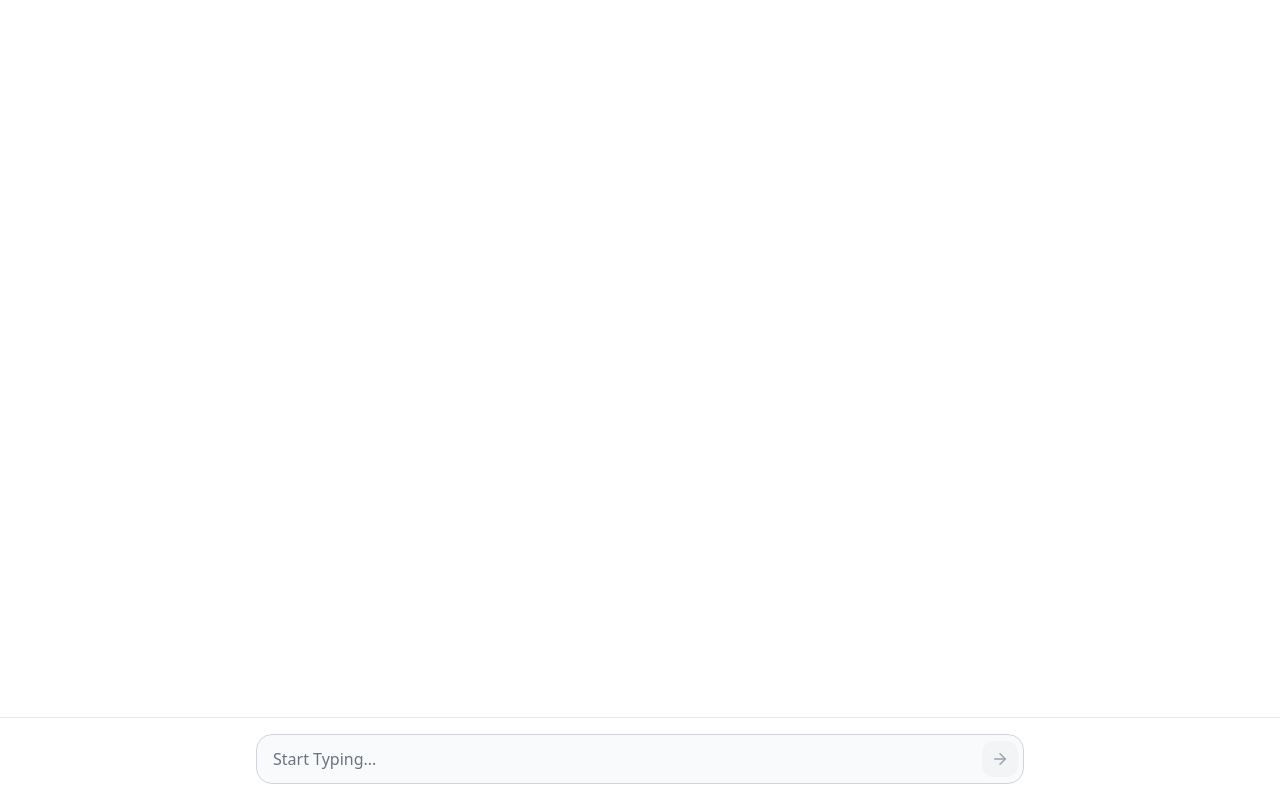
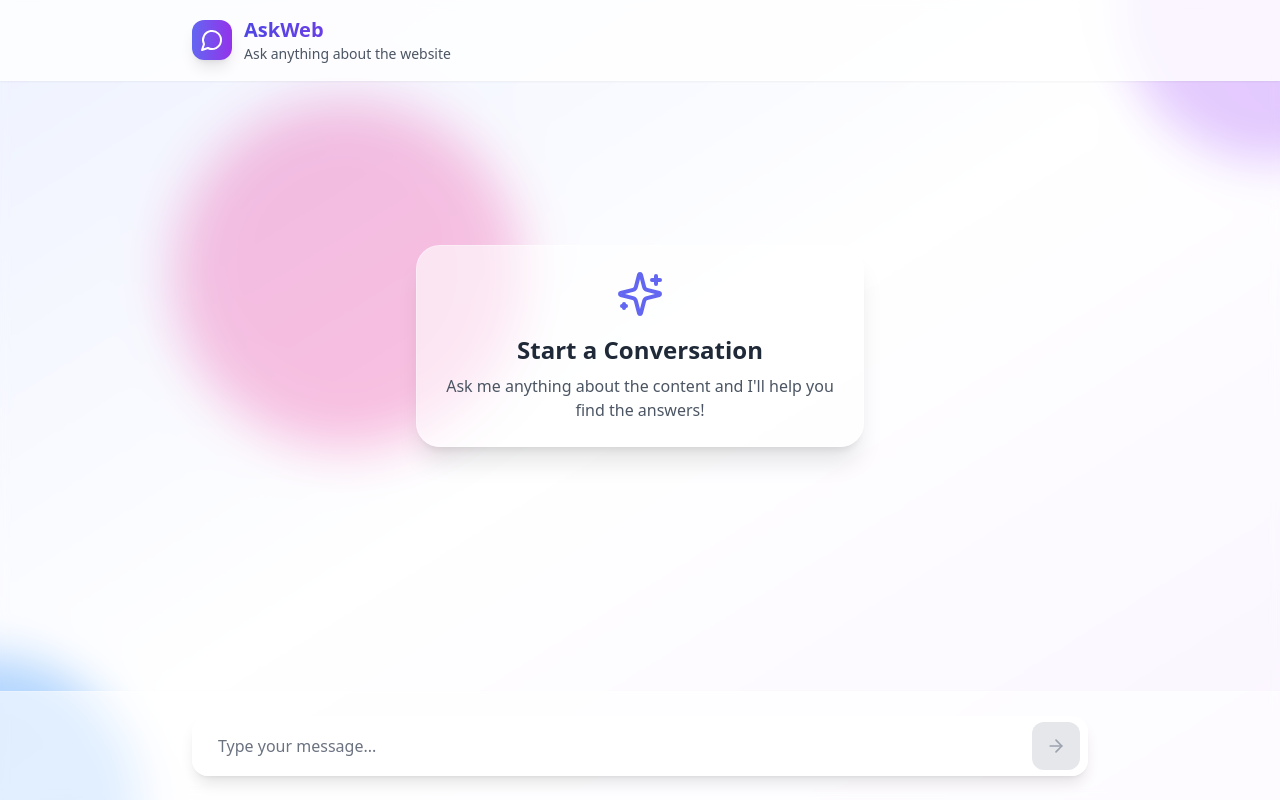
Before and after one commit to jainampatel22/AskWeb, a Next.js app: page / in a window 1280 px wide. Built offline with nearby package versions, Linux system fonts and the light colour scheme.

Commit message:
changed chat compo

```diff
--- a/app/[...url]/page.tsx
+++ b/app/[...url]/page.tsx
@@ -1,19 +1,16 @@
 "use client"
 
 import type React from "react"
-
-import { ArrowRight } from "lucide-react"
+import { ArrowRight, Sparkles, MessageCircle } from "lucide-react"
 import axios from "axios"
 import { use, useEffect, useState, useRef } from "react"
-
-
 
 interface PageProps {
   params: Promise<{ url: string | string[] | undefined }>
 }
 
 export default function QuestionPage({ params }: PageProps) {
-  const [question, setQuestion] = useState("") // Store input
+  const [question, setQuestion] = useState("")
   const [loading, setLoading] = useState(false)
   const [messages, setMessages] = useState<string[]>([])
   const messagesEndRef = useRef<HTMLDivElement | null>(null)
@@ -40,9 +37,8 @@ export default function QuestionPage({ params }: PageProps) {
       setMessages((prev) => [...prev, newResponse])
     } catch (error) {
       console.error("Error:", error)
-      const errorMessage =  "Sorry! We are receiving high traffic. Get back to us after some minutes."
-      setMessages((prev) => [...prev,   errorMessage ])
-
+      const errorMessage = "Sorry! We are receiving high traffic. Get back to us after some minutes."
+      setMessages((prev) => [...prev, errorMessage])
     } finally {
       setLoading(false)
     }
@@ -53,78 +49,199 @@ export default function QuestionPage({ params }: PageProps) {
   }, [messages])
 
   return (
-    <>
-      <div className="flex flex-col h-screen">
+    <div className="min-h-screen bg-gradient-to-br from-indigo-50 via-white to-purple-50 relative overflow-hidden">
+      {/* Animated background elements */}
+      <div className="absolute inset-0 overflow-hidden pointer-events-none">
+        <div className="absolute -top-40 -right-40 w-80 h-80 bg-purple-300 rounded-full mix-blend-multiply filter blur-xl opacity-70 animate-blob"></div>
+        <div className="absolute -bottom-40 -left-40 w-80 h-80 bg-blue-300 rounded-full mix-blend-multiply filter blur-xl opacity-70 animate-blob animation-delay-2000"></div>
+        <div className="absolute top-40 left-40 w-80 h-80 bg-pink-300 rounded-full mix-blend-multiply filter blur-xl opacity-70 animate-blob animation-delay-4000"></div>
+      </div>
 
+      <div className="relative flex flex-col h-screen backdrop-blur-sm">
+        {/* Header */}
+        <header className="bg-white/80 backdrop-blur-md border-b border-white/20 p-4 shadow-sm">
+          <div className="max-w-4xl mx-auto flex items-center gap-3">
+            <div className="p-2 bg-gradient-to-r from-indigo-500 to-purple-600 rounded-xl shadow-lg">
+              <MessageCircle className="h-6 w-6 text-white" />
+            </div>
+            <div>
+              <h1 className="text-xl font-bold bg-gradient-to-r from-indigo-600 to-purple-600 bg-clip-text text-transparent">
+                AskWeb
+              </h1>
+              <p className="text-sm text-gray-600">Ask anything about the website</p>
+            </div>
+          </div>
+        </header>
 
         {/* Chat Container */}
-        <div className="flex-1 flex flex-col items-center justify-center px-2 sm:px-4">
-          <div className="w-full max-w-3xl mt-2 sm:mt-4 p-1 space-y-2 overflow-y-auto h-[70vh] sm:h-[75vh] md:h-[80vh] custom-scrollbar">
+        <div className="flex-1 flex flex-col items-center justify-center px-4 py-6">
+          <div className="w-full max-w-4xl space-y-6 overflow-y-auto h-full custom-scrollbar">
+            {messages.length === 0 && (
+              <div className="flex flex-col items-center justify-center h-full text-center">
+                <div className="p-6 bg-white/60 backdrop-blur-md rounded-3xl shadow-xl border border-white/30 mb-8 max-w-md">
+                  <Sparkles className="h-12 w-12 text-indigo-500 mx-auto mb-4" />
+                  <h2 className="text-2xl font-bold text-gray-800 mb-2">Start a Conversation</h2>
+                  <p className="text-gray-600">Ask me anything about the content and I'll help you find the answers!</p>
+                </div>
+              </div>
+            )}
+
             {messages.map((msg, index) => (
-              <p
+              <div
                 key={index}
-                className={`p-2 sm:p-3 rounded-lg text-sm sm:text-base md:text-lg ${
-                  msg.startsWith("You:") ? "bg-blue-500 text-white self-end ml-8 sm:ml-0" : "bg-gray-200 mr-8 sm:mr-0"
+                className={`flex ${msg.startsWith("You:") ? "justify-end" : "justify-start"} animate-in slide-in-from-bottom-5 duration-500`}
+                style={{ animationDelay: `${index * 100}ms` }}
+              >
+                <div
+                  className={`max-w-xs sm:max-w-md md:max-w-lg lg:max-w-xl xl:max-w-2xl px-6 py-4 rounded-3xl shadow-lg backdrop-blur-md border transition-all duration-300 hover:shadow-xl ${
+                    msg.startsWith("You:")
+                      ? "bg-gradient-to-r from-indigo-500 to-purple-600 text-white border-indigo-300/30 rounded-br-lg"
+                      : "bg-white/80 text-gray-800 border-white/30 rounded-bl-lg"
                   }`}
                 >
-                {msg}
+                  <p className="text-sm sm:text-base leading-relaxed">
+                    {msg.startsWith("You:") ? msg.substring(4) : msg}
                   </p>
+                </div>
+              </div>
             ))}
+
             {loading && (
-          <div className="flex justify-start animate-in fade-in-0">
-            <div className="rounded-2xl px-4 py-3 bg-white text-gray-900 rounded-bl-none shadow-sm ring-1 ring-inset ring-gray-200">
-              <div className="flex items-center gap-1.5">
-                {[0.3, 0.15, 0].map((delay, i) => (
+              <div className="flex justify-start animate-in fade-in-0 duration-500">
+                <div className="bg-white/80 backdrop-blur-md rounded-3xl rounded-bl-lg px-6 py-4 shadow-lg border border-white/30">
+                  <div className="flex items-center gap-2">
+                    <div className="flex gap-1">
+                      {[0, 0.15, 0.3].map((delay, i) => (
                         <div
                           key={i}
-                    className="h-1.5 w-1.5 rounded-full bg-gray-400 animate-bounce"
-                    style={{ animationDelay: `-${delay}s` }}
+                          className="h-2 w-2 rounded-full bg-gradient-to-r from-indigo-400 to-purple-500 animate-bounce"
+                          style={{ animationDelay: `${delay}s` }}
                         />
                       ))}
+                    </div>
+                    <span className="text-sm text-gray-600 ml-2">Thinking...</span>
                   </div>
                 </div>
               </div>
             )}
+
             <div ref={messagesEndRef} />
           </div>
         </div>
 
         {/* Input Section */}
-        <footer className="border-t bg-white bottom-0 p-4 sm:p-4 w-full">
-          <form onSubmit={handleSubmit} className="max-w-3xl mx-auto relative">
+        <footer className="bg-white/60 backdrop-blur-md border-t border-white/20 p-6 shadow-lg">
+          <div className="max-w-4xl mx-auto">
             <div className="relative flex items-center">
               <input
                 type="text"
                 value={question}
                 onChange={(e) => setQuestion(e.target.value)}
-                placeholder="Start Typing..."
-                className="flex-1 py-2 sm:py-3 px-3 sm:px-4 rounded-2xl border border-gray-300 focus:outline-none focus:ring-2 focus:ring-gray-500 focus:border-transparent pr-10 sm:pr-12 bg-gray-50 placeholder:text-gray-500 text-sm sm:text-base"
+                placeholder="Type your message..."
+                className="flex-1 py-4 px-6 rounded-2xl border-2 border-transparent bg-white/80 backdrop-blur-sm focus:outline-none focus:border-indigo-400 focus:bg-white/90 pr-16 placeholder:text-gray-500 text-base shadow-lg transition-all duration-300 hover:shadow-xl"
                 disabled={loading}
+                onKeyDown={(e) => {
+                  if (e.key === 'Enter') {
+                    e.preventDefault()
+                    handleSubmit(e)
+                  }
+                }}
               />
               <button
-                type="submit"
+                onClick={handleSubmit}
                 disabled={loading || !question.trim()}
-                className={`absolute right-1.5 rounded-xl h-7 w-7 sm:h-9 sm:w-9 p-0 flex items-center justify-center transition-all ${
-                  question.trim() ? "bg-gray-400 hover:bg-gray-700 text-white shadow-sm" : "bg-gray-100 text-gray-400"
+                className={`absolute right-2 rounded-xl h-12 w-12 flex items-center justify-center transition-all duration-300 transform ${
+                  question.trim() && !loading
+                    ? "bg-gradient-to-r from-indigo-500 to-purple-600 hover:from-indigo-600 hover:to-purple-700 text-white shadow-lg hover:shadow-xl hover:scale-105 active:scale-95"
+                    : "bg-gray-200 text-gray-400 cursor-not-allowed"
                 }`}
               >
-                <ArrowRight size={16} className="sm:size-[18px]" />
+                <ArrowRight size={20} className={`transition-transform duration-300 ${loading ? "animate-pulse" : ""}`} />
               </button>
             </div>
-          </form>
+          </div>
         </footer>
       </div>
 
-      {/* Hide scrollbar globally */}
       <style jsx>{`
         .custom-scrollbar::-webkit-scrollbar {
-          display: none;
+          width: 6px;
         }
-        .custom-scrollbar {
-          -ms-overflow-style: none;
-          scrollbar-width: none;
+        .custom-scrollbar::-webkit-scrollbar-track {
+          background: rgba(255, 255, 255, 0.1);
+          border-radius: 10px;
+        }
+        .custom-scrollbar::-webkit-scrollbar-thumb {
+          background: rgba(139, 92, 246, 0.3);
+          border-radius: 10px;
+        }
+        .custom-scrollbar::-webkit-scrollbar-thumb:hover {
+          background: rgba(139, 92, 246, 0.5);
+        }
+
+        @keyframes blob {
+          0% {
+            transform: translate(0px, 0px) scale(1);
+          }
+          33% {
+            transform: translate(30px, -50px) scale(1.1);
+          }
+          66% {
+            transform: translate(-20px, 20px) scale(0.9);
+          }
+          100% {
+            transform: translate(0px, 0px) scale(1);
+          }
+        }
+
+        .animate-blob {
+          animation: blob 7s infinite;
+        }
+
+        .animation-delay-2000 {
+          animation-delay: 2s;
+        }
+
+        .animation-delay-4000 {
+          animation-delay: 4s;
+        }
+
+        @keyframes slide-in-from-bottom-5 {
+          from {
+            transform: translateY(20px);
+            opacity: 0;
+          }
+          to {
+            transform: translateY(0);
+            opacity: 1;
+          }
+        }
+
+        .animate-in {
+          animation-fill-mode: both;
+        }
+
+        .slide-in-from-bottom-5 {
+          animation-name: slide-in-from-bottom-5;
+        }
+
+        .duration-500 {
+          animation-duration: 500ms;
+        }
+
+        .fade-in-0 {
+          animation-name: fadeIn;
+        }
+
+        @keyframes fadeIn {
+          from {
+            opacity: 0;
+          }
+          to {
+            opacity: 1;
+          }
         }
       `}</style>
-    </>
+    </div>
   )
 }
--- a/app/page.tsx
+++ b/app/page.tsx
@@ -247,13 +247,7 @@ export default function LandingPage() {
         >
           <div className="inline-flex flex-col sm:flex-row items-center gap-4 bg-white rounded-full px-6 sm:px-8 py-4 shadow-lg border border-gray-200">
             <span className="text-gray-700 font-medium text-sm sm:text-base">Ready to explore?</span>
-            <motion.button
-              whileHover={{ scale: 1.05 }}
-              whileTap={{ scale: 0.95 }}
-              className="px-6 py-2 bg-gradient-to-r from-cyan-500 to-blue-600 text-white rounded-full font-medium hover:shadow-lg transition-all duration-200 text-sm sm:text-base"
-            >
-              Start Now
-            </motion.button>
+
           </div>
         </motion.div>
       </div>
```
Lines whose indentation alone changed are shown as unchanged.
